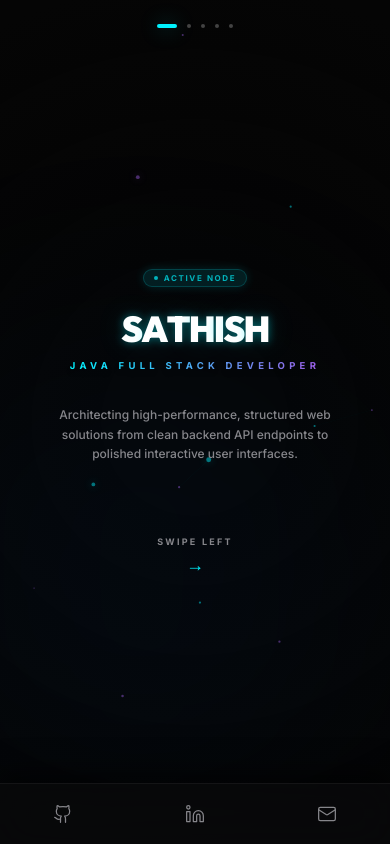
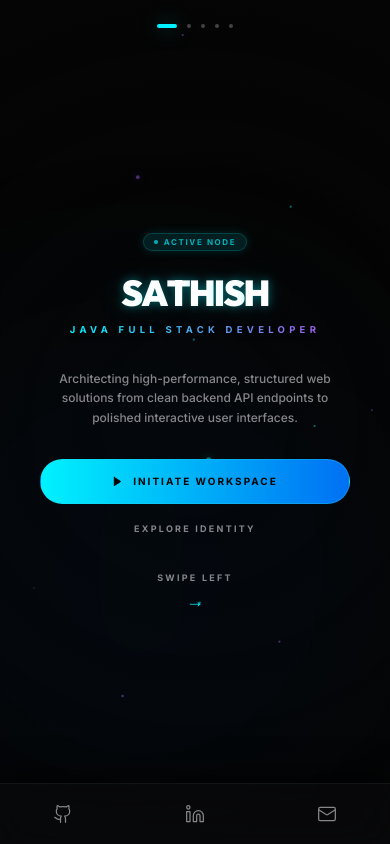
Before and after one commit to sathish437/portfolio, a React (Vite) app: page / in a window 390 px wide. Built offline with nearby package versions, Linux system fonts and the light colour scheme.

Commit message:
update pro section

```diff
--- a/src/components/shared/CategorizedProjects.jsx
+++ b/src/components/shared/CategorizedProjects.jsx
@@ -4,6 +4,7 @@ import {
     Terminal, ExternalLink, CheckCircle2, ArrowLeft
 } from 'lucide-react';
 import { portfolioData } from '../../utils/portfolioData';
+import ProjectCard from './ProjectCard';
 
 // Import local image assets for categories
 import category1 from '../../img/category1.png';
@@ -31,6 +32,16 @@ const catAccents = [
 export default function CategorizedProjects() {
     const categories = portfolioData.sections.projects;
     const totalProjects = categories.reduce((a, c) => a + c.projects.length, 0);
+
+    // Extract flagship projects
+    const allProjects = categories.flatMap(c => c.projects);
+    const progressOverviewProject = allProjects.find(p => p.name === 'Progress Overview');
+    const healthSyncProject = allProjects.find(p => p.name === 'HealthSync');
+
+    // Filter categories to hide Spring Boot Applications and Full Stack Apps from main UI list
+    const categoriesToDisplay = categories.filter(
+        cat => cat.categoryName !== 'Spring Boot Applications' && cat.categoryName !== 'Full Stack Apps'
+    );
 
     // Browsing flow state: 'categories' | 'projects' | 'details'
     const [view, setView] = useState('categories');
@@ -69,10 +80,48 @@ export default function CategorizedProjects() {
                             animate={{ opacity: 1, y: 0 }}
                             exit={{ opacity: 0, y: -10 }}
                             transition={{ duration: 0.25 }}
-                            className="grid grid-cols-1 sm:grid-cols-2 gap-4 pb-4"
+                            className="flex flex-col gap-6 pb-4"
                         >
-                            {categories.map((cat, catIdx) => {
-                                const accent = catAccents[catIdx % catAccents.length];
+                            {/* Flagship Projects Section */}
+                            <div className="flex flex-col gap-5">
+                                {progressOverviewProject && (
+                                    <motion.div
+                                        initial={{ opacity: 0, y: 15 }}
+                                        animate={{ opacity: 1, y: 0 }}
+                                        transition={{ delay: 0.05, duration: 0.5 }}
+                                        className="flex flex-col gap-2"
+                                    >
+                                        <h3 className="text-xs font-black uppercase tracking-wider text-accent font-outfit">
+                                            Progress Overview
+                                        </h3>
+                                        <ProjectCard project={progressOverviewProject} index={0} />
+                                    </motion.div>
+                                )}
+
+                                {healthSyncProject && (
+                                    <motion.div
+                                        initial={{ opacity: 0, y: 15 }}
+                                        animate={{ opacity: 1, y: 0 }}
+                                        transition={{ delay: 0.1, duration: 0.5 }}
+                                        className="flex flex-col gap-2"
+                                    >
+                                        <h3 className="text-xs font-black uppercase tracking-wider text-accent font-outfit">
+                                            HealthSync
+                                        </h3>
+                                        <ProjectCard project={healthSyncProject} index={1} />
+                                    </motion.div>
+                                )}
+                            </div>
+
+                            {/* Separator and Remaining Categories section */}
+                            <div className="border-t border-white/[0.06] pt-5 mt-2 flex flex-col gap-4">
+                                <h4 className="text-[10px] font-black uppercase tracking-[0.25em] text-white/40">
+                                    More Project Categories
+                                </h4>
+
+                                <div className="grid grid-cols-1 sm:grid-cols-2 gap-4">
+                                    {categoriesToDisplay.map((cat, catIdx) => {
+                                        const accent = catAccents[categories.indexOf(cat) % catAccents.length];
                                         const catImg = categoryImageMap[cat.categoryName] || category5;
 
                                         return (
@@ -124,6 +173,8 @@ export default function CategorizedProjects() {
                                             </motion.div>
                                         );
                                     })}
+                                </div>
+                            </div>
                         </motion.div>
                     )}
 
--- a/src/layouts/MobileLayout.jsx
+++ b/src/layouts/MobileLayout.jsx
@@ -7,19 +7,20 @@ import ContactSection from '../components/shared/ContactSection';
 import FuturisticBackground from '../components/backgrounds/FuturisticBackground';
 import MobileFooter from '../components/mobile/MobileFooter';
 import { motion } from 'framer-motion';
+import { Play } from 'lucide-react';
 
 const nameChars = portfolioData.profile.name.split('');
 
 const sectionsData = [
     {
         id: 'intro',
-        component: () => (
+        component: ({ scrollToSlide }) => (
             <div className="relative w-full h-[100dvh] flex flex-col items-center justify-center p-6 text-center overflow-hidden">
                 <div className="absolute inset-0 z-0 pointer-events-none">
                     <FuturisticBackground />
                 </div>
 
-                <div className="relative z-10 flex flex-col items-center gap-2 max-w-sm">
+                <div className="relative z-10 flex flex-col items-center gap-2 max-w-sm w-full">
                     {/* Glowing system tag */}
                     <div className="inline-flex items-center gap-1.5 px-2.5 py-0.5 rounded-full bg-accent/15 border border-accent/25 mb-4 shadow-glow-cyan-sm animate-pulse">
                         <span className="w-1 h-1 rounded-full bg-accent" />
@@ -48,11 +49,29 @@ const sectionsData = [
                     </p>
 
                     {/* Quick description */}
-                    <p className="text-xs text-gray-text-muted leading-relaxed mb-10 px-4 font-medium">
+                    <p className="text-xs text-gray-text-muted leading-relaxed mb-6 px-4 font-medium">
                         {portfolioData.profile.intro}
                     </p>
 
-                    <div className="flex flex-col items-center gap-2 animate-bounce mt-6 text-accent">
+                    {/* Mobile Workspace CTA Buttons */}
+                    <div className="flex flex-col items-center gap-3.5 mb-6 w-full px-4">
+                        <button
+                            onClick={() => scrollToSlide(3)}
+                            className="w-full relative px-6 py-3.5 rounded-full bg-gradient-to-r from-accent to-accent-blue hover:shadow-glow-cyan text-background font-black text-[10px] uppercase tracking-[0.2em] flex items-center justify-center gap-2.5 transition-all duration-300 border border-cyan-400/30 active:scale-95 shrink-0"
+                        >
+                            <Play size={11} fill="currentColor" />
+                            <span>Initiate Workspace</span>
+                        </button>
+
+                        <button
+                            onClick={() => scrollToSlide(1)}
+                            className="text-[9px] font-black uppercase tracking-[0.25em] text-gray-text-muted hover:text-white transition-colors duration-300 py-1 active:scale-95 shrink-0"
+                        >
+                            Explore Identity
+                        </button>
+                    </div>
+
+                    <div className="flex flex-col items-center gap-2 animate-bounce text-accent">
                         <span className="text-[9px] font-black uppercase tracking-[0.25em] text-gray-text-muted">Swipe Left</span>
                         <span className="text-lg leading-none">→</span>
                     </div>
@@ -169,7 +188,7 @@ export default function MobileLayout() {
                             key={section.id}
                             className="w-screen shrink-0 h-[100dvh] snap-center snap-always overflow-x-hidden flex flex-col"
                         >
-                            <Content />
+                            <Content scrollToSlide={scrollToSlide} />
                         </section>
                     );
                 })}
```
Also changed, not shown: 10 other files (tests, documents, lock files or other folders). Lines whose indentation alone changed are shown as unchanged.
